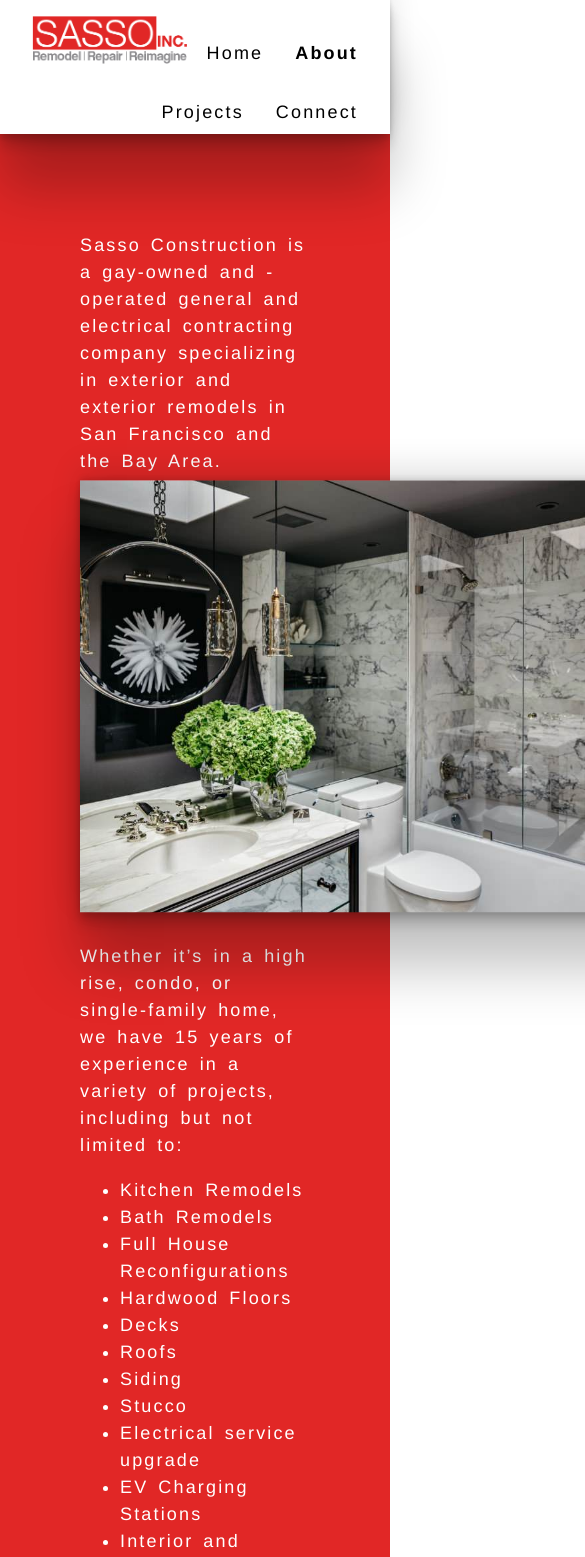
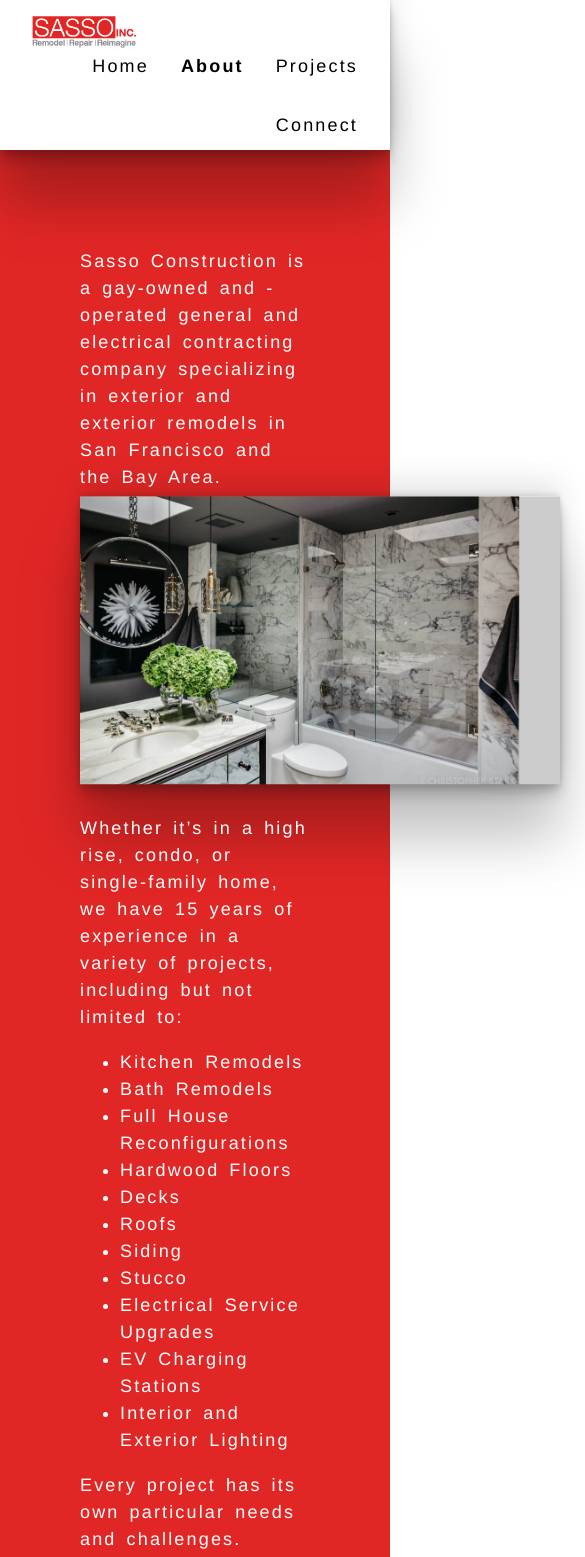
Before and after one commit to Treyceratops/sasso, a React (Create React App) app: page /about in a window 390 px wide. Shown: the top 1557 px of the page, 585 px wide, since content can reach past the window. Built offline with nearby package versions, Linux system fonts and the light colour scheme.

Commit message:
add about page scroll animation

```diff
--- a/package.json
+++ b/package.json
@@ -7,6 +7,7 @@
     "@testing-library/react": "^13.4.0",
     "@testing-library/user-event": "^13.5.0",
     "animate.css": "^4.1.1",
+    "aos": "^2.3.4",
     "react": "^18.2.0",
     "react-dom": "^18.2.0",
     "react-router-dom": "^6.8.1",
--- a/src/App.css
+++ b/src/App.css
@@ -33,14 +33,14 @@
   z-index: 1;
   top: 0;
   padding-top: 1rem;
-  padding-bottom: 2rem;
+  padding-bottom: 3rem;
   background: white;
   box-shadow: rgba(0, 0, 0, 0.25) 0px 54px 55px, rgba(0, 0, 0, 0.12) 0px -12px 30px, rgba(0, 0, 0, 0.12) 0px 4px 6px, rgba(0, 0, 0, 0.17) 0px 12px 13px, rgba(0, 0, 0, 0.09) 0px -3px 5px;
 }
 
 .nav-bar a {
   color: black;
-  transform: translate(-2rem, 1.5rem);
+  transform: translate(-2rem, 2.3rem);
   text-decoration: none;
 }
 
@@ -49,7 +49,7 @@
 }
 
 .nav-logo {
-  height: 3rem;
+  height: 4rem;
   width: auto;
   float: left;
   transform: translateX(2rem);
@@ -212,21 +212,44 @@
 
 @media only screen and (max-width: 1060px) {
 
+  .nav-logo {
+      height: 2rem;
+      width: auto;
+      transform: translateX(2rem);
+    }
+
   .bathroom-renovation-pic-container {
     float: none;
     margin: auto;
+    width: 30rem;
+    height: 18rem;
+  }
+
+  .bathroom-renovation-pic {
+    width: 30rem;
+    height: auto;
   }
 
   .owners-pic-container {
     float: none;
     margin: auto;
+    width: 20rem;
+    height: auto;
+  }
+
+  .owners-pic {
+    width: 20rem;
+    height: auto;
+  }
+
+  .connect {
+    padding-bottom: 15rem;
   }
 
   .connect-pic-container {
     float: none;
     margin: auto;
     margin-bottom: 3rem;
-    /* transform: translateY(-1rem); */
     width: 20rem;
     height: 22rem;
   }
--- a/src/components/About.js
+++ b/src/components/About.js
@@ -1,8 +1,14 @@
 import React from 'react';
+import Aos from 'aos';
+import 'aos/dist/aos.css';
+import { useEffect } from 'react';
 import Bathroom from '../images/about-bathroom-pic.jpeg';
 import Owners from '../images/about-owners-pic.jpeg';
 
 function About(props) {
+	useEffect(() => {
+		Aos.init({ duration: 2000 });
+	}, []);
 	return (
 		<div className='about'>
 			<style>
@@ -10,7 +16,7 @@ function About(props) {
 				{'body { background: white; }'}
 			</style>
 			<div className='about-red-block'>
-				<p>
+				<p data-aos='fade-up-right'>
 					Sasso Construction is a gay-owned and -operated general and electrical
 					contracting company specializing in exterior and exterior remodels in
 					San Francisco and the Bay Area.
@@ -22,12 +28,12 @@ function About(props) {
 						alt='bathroom-renovation-pic'
 					/>
 				</div>
-				<p>
+				<p data-aos='fade-up-right'>
 					Whether it’s in a high rise, condo, or single-family home, we have 15
 					years of experience in a variety of projects, including but not
 					limited to:
 				</p>
-				<ul>
+				<ul data-aos='fade-up-right'>
 					<li>Kitchen Remodels</li>
 					<li>Bath Remodels</li>
 					<li>Full House Reconfigurations</li>
@@ -36,7 +42,7 @@ function About(props) {
 					<li>Roofs</li>
 					<li>Siding</li>
 					<li>Stucco</li>
-					<li>Electrical service upgrade</li>
+					<li>Electrical Service Upgrades</li>
 					<li>EV Charging Stations</li>
 					<li>Interior and Exterior Lighting</li>
 				</ul>
@@ -47,7 +53,7 @@ function About(props) {
 						alt='bathroom-renovation-pic'
 					/>
 				</div> */}
-				<p>
+				<p data-aos='fade-up-right'>
 					Every project has its own particular needs and challenges. Sasso
 					Construction, Inc. has the experience and know-how to turn your vision
 					into a reality. Let’s build something together!
@@ -57,8 +63,8 @@ function About(props) {
 				<div className='owners-pic-container'>
 					<img className='owners-pic' src={Owners} alt='owners-pic' />
 				</div>
-				<h3>Paul Sasso (Principal)</h3>
-				<p>
+				<h3 data-aos='fade-up-left'>Paul Sasso (Principal)</h3>
+				<p data-aos='fade-up-left'>
 					Paul continues a family tradition of building. He combines real-life
 					experience in multiple trades with over two decades of experience
 					heading residential construction companies. Paul brings quality
@@ -69,8 +75,9 @@ function About(props) {
 					department are critically important to project success and client
 					satisfaction.
 				</p>
-				<h3>Brian Stamper (Principal)</h3>
-				<p>
+				<br />
+				<h3 data-aos='fade-up-left'>Brian Stamper (Principal)</h3>
+				<p data-aos='fade-up-left'>
 					Brian began his 25 years of experience in commercial construction
 					where he learned almost every aspect of the business, along with the
 					best practices necessary for project success. He combines estimating,
```
Also changed, not shown: 1 other file (tests, documents, lock files or other folders).
